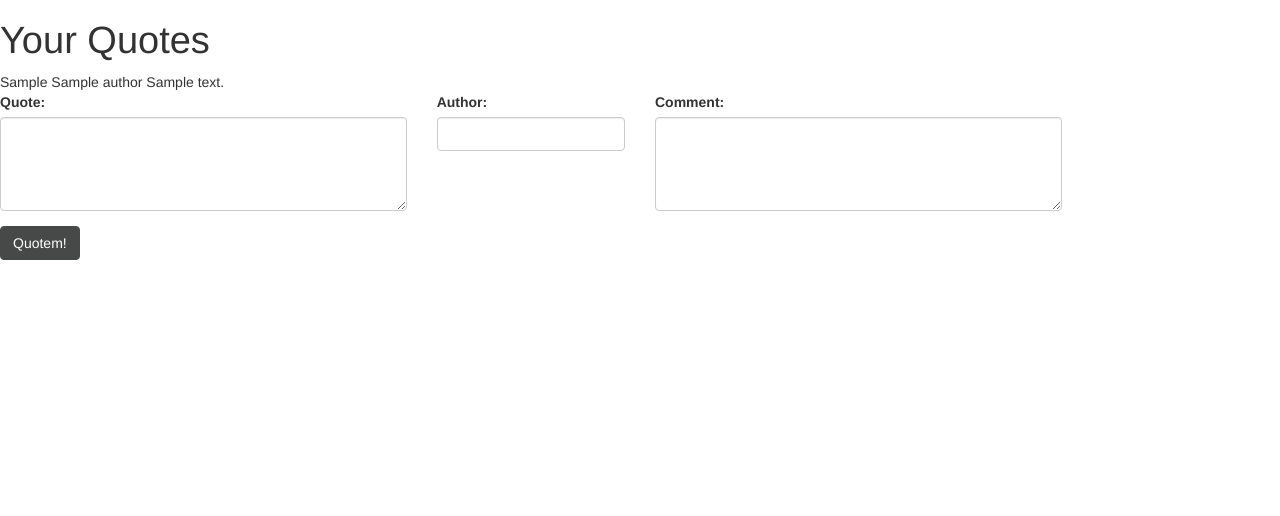
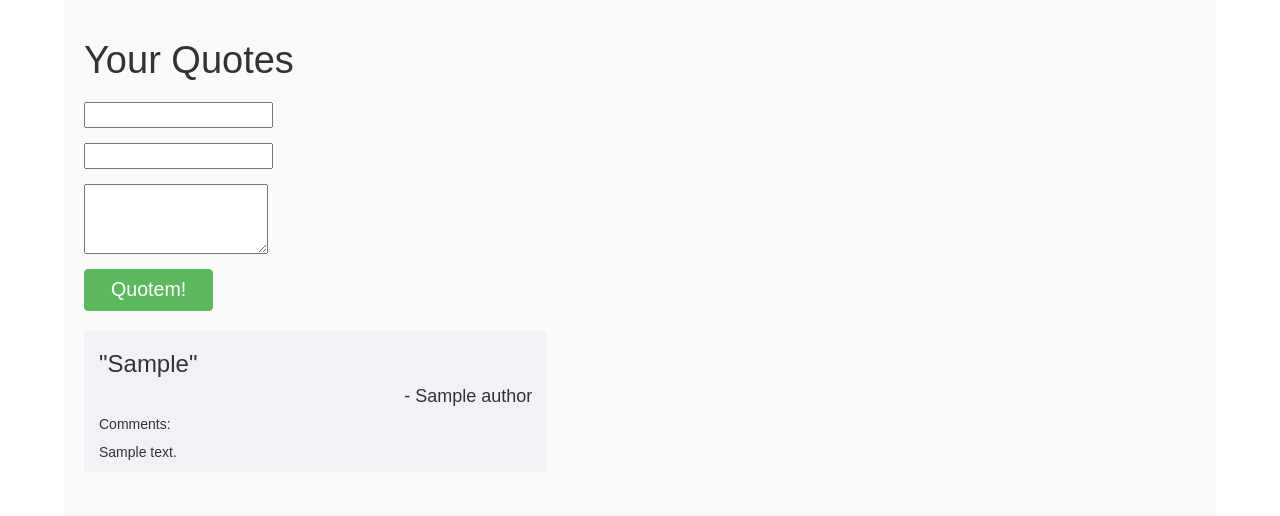
Before and after one commit to eddieberklee/quotes, a Django app: template app/templates/index.html in a window 1280 px wide. Shown: the top 516 px of the page. Run offline with Django 3.2, Linux system fonts and the light colour scheme; the template is opened without the code that fills it: values that come from a table or form of the project are taken from there, others are empty; tables that the repository leaves empty hold one stand-in row (values such as "Sample post"); form fields are guessed from the names that the template uses; some libraries are stand-ins or nearby versions.

Commit message:
adding and deleting works

```diff
--- a/app/models.py
+++ b/app/models.py
@@ -20,4 +20,4 @@ class Quote(models.Model):
     created_date = models.DateTimeField(auto_now_add=True, default=datetime.datetime.now())
     modified_date = models.DateTimeField(auto_now=True, default=datetime.datetime.now())
     def __unicode__(self):
-        return ''.join([self.quote.text, ' -', self.author.name])
+        return ''.join(['\"', self.quote, '\"', ' -', self.author.name])
--- a/app/templates/index.html
+++ b/app/templates/index.html
@@ -2,16 +2,74 @@
 
 {% block content %}
 
+<style>
+    body {
+        font-family: 'Montserrat', sans-serif;
+    }
+    h1,h2,h3,h4,h5,h6 {
+        font-family: 'Montserrat', sans-serif;
+    }
+    .autogrow {
+        position: relative;
+    }
+
+    .quote_form textarea {
+        height: 70px;
+    }
+</style>
+
 <h1>Your Quotes</h1>
 
-<div id="your-quotes">
-    {% for quote in quotes %}
-        {{ quote.quote }}
-        {{ quote.author.name }}
-        {{ quote.comment.text }}
-    {% endfor %}
+<div style="height:10px;"></div>
+
+<div class="row quote_form">
+    <div class="col-lg-6">
+        <form method="post" action="{% url add_quote %}">{% csrf_token %}
+            {{ quote_form.management_form }}
+            <div class="form-group autogrow">
+                {{ quote_form.quote }}
+            </div>
+            <div class="form-group">
+                {{ quote_form.author }}
+            </div>
+            <div class="form-group autogrow">
+                {{ quote_form.comment }}
+            </div>
+        </form>
+    </div>
 </div>
 
+<button type="button" id="quotem" class="btn btn-success" style="font-size:1.4em;padding:6px 26px;">Quotem!</button>
+
+<script>
+    $('.autogrow').each(function() {
+        var $target = $(this).find('.autogrow-target');
+        var fake = $('<div></div>');
+        fake.addClass('autogrow-clone ' + $target.attr('class'));
+        fake.attr('id','');
+        fake.css('position','absolute');
+        fake.css('top','0');
+        fake.css('left','0');
+        fake.css('height','auto');
+        fake.css('word-wrap','break-word'); // this is to wrap when there are no spaces
+        fake.css('width','100%');
+        fake.css('z-index','-99');
+        $(this).append(fake);
+        var $fake = $(this).find('.autogrow-clone');
+    });
+    $('.autogrow .autogrow-target').bind('input propertychange', function() {
+        var $autogrow = $(this).parents('.autogrow');
+        var $clone = $autogrow.find('.autogrow-clone');
+        var target_text = $(this).val();
+        target_text = $(this).val().replace(/\r?\n/g, '<br />');
+        $clone.html(target_text);
+
+        var clone_height = $clone.height();
+        $(this).css('height', clone_height+50);
+    });
+</script>
+
+<!--
 <div class="row quote_form">
     <div class="col-lg-4">
         <div class="form-group">
@@ -32,11 +90,47 @@
         </div>
     </div>
 </div>
+-->
 
-<button type="button" id="quotem" class="btn btn-default">Quotem!</button>
+<div style="height:20px;"></div>
+
+<style>
+    #your-quotes .item {
+        position: relative;
+        margin-bottom: 25px;
+    }
+    #your-quotes {
+        margin-left: 0;
+        margin-right: 0;
+    }
+    .delete-button {
+        color: #c95a60;
+        font-size: 25px;
+        position: absolute;
+        top:   -10px;
+        right: -10px;
+        visibility: hidden;
+        cursor: pointer;
+    }
+    .item:hover .delete-button {
+        visibility: visible;
+    }
+</style>
+
+<div class="row" id="your-quotes">
+    {% for quote in quotes %}
+        <div class="col-lg-5 item" style="background-color:rgba(120,100,150,0.06);" quote_id="{{ quote.id }}">
+            <div class="delete-button"><span class="glyphicon glyphicon-remove"></span></div>
+            <h3>"{{ quote.quote }}"</h1>
+            <h4 style="text-align:right;">- {{ quote.author.name }}</h3>
+            <h5>Comments:</h5>
+            <p>{{ quote.comment.text }}</p>
+        </div>
+    {% endfor %}
+</div>
 
 <script>
-    // using jQuery
+    // Setting up CSRF handling for jQuery AJAX
     function getCookie(name) {
         var cookieValue = null;
         if (document.cookie && document.cookie != '') {
@@ -81,29 +175,60 @@
         }
     });
 
+
+
     $(function() {
-        $("#quotem").click(function() {
-            var quote_text = $('.quote_form .quote_text').val();
-            var quote_author = $('.quote_form .quote_author').val();
-            var quote_comment = $('.quote_form .quote_comment').val();
-            console.log(quote_text);
-            console.log(quote_comment);
-            console.log(quote_author);
+
+        var container = document.querySelector('#your-quotes');
+        var msnry = new Masonry( container, {
+            columnWidth: 50,
+            itemSelector: '.item'
+        });
+
+        $(".delete-button").click(function() {
+            var $item = $(this).parents('.item')
+            var quote_id = $item.attr('quote_id');
+            console.log(quote_id);
             $.ajax({
                 type: 'POST',
-                url: 'add_quote/',
+                url: '{% url delete_quote %}',
                 data: {
-                    'quote_text':quote_text,
-                    'quote_author':quote_author,
-                    'quote_comment':quote_comment,
+                    'quote_id': quote_id,
                 },
                 success: function(data) {
-                    var quote = '"' + quote_text + '" -' + quote_author + '<br>' + quote_comment;
-                    $('body').append('<p>' + quote + '</p>');
                     console.log(data);
+                    $item.hide();
+                },
+                error: function(xhr, text_status, error_thrown) {
+                    console.log(xhr.responseText.slice(0,500));
+                    alert(xhr.responseText.slice(0,1900));
+                    console.log(text_status);
+                    console.log(error_thrown);
                 },
             });
         });
+
+        $("#quotem").click(function() {
+            $.ajax({
+                type: 'POST',
+                url: '{% url add_quote %}',
+                data: $('form', $('.quote_form')).serialize(),
+                success: function(data) {
+                    // data = $.parseJSON(data);
+                    // var quote = '"' + data['quote_text'] + '" -' + data['quote_author'] + '<br>' + data['quote_comment'];
+                    // $('body').append('<p>' + quote + '</p>');
+                    // console.log(data);
+                    window.location.reload();
+                },
+                error: function(xhr, text_status, error_thrown) {
+                    console.log(xhr.responseText.slice(0,500));
+                    alert(xhr.responseText.slice(0,1900));
+                    console.log(text_status);
+                    console.log(error_thrown);
+                },
+            });
+        });
+
     });
 </script>
 
--- a/app/urls.py
+++ b/app/urls.py
@@ -3,4 +3,5 @@ from django.conf.urls import patterns, include, url
 urlpatterns = patterns('',
     url(r'^$', 'app.views.index', name='index'),
     url(r'^add_quote/$', 'app.views.add_quote', name='add_quote'),
+    url(r'^delete_quote/$', 'app.views.delete_quote', name='delete_quote'),
 )
--- a/quotes/templates/base.html
+++ b/quotes/templates/base.html
@@ -2,6 +2,7 @@
 <html>
 <head>
     <title>{% block title %}{% endblock %}</title>
+    <link rel='stylesheet' href='/static/css/fonts.css' type='text/css'>
     <link rel='stylesheet' href='/static/css/reset.css' type='text/css'>
     <link rel='stylesheet' href='/static/css/bootstrap.css' type='text/css'>
     <link rel='stylesheet' href='/static/css/bootstrap-glyphicons.css' type='text/css'>
@@ -10,9 +11,20 @@
     <meta name="viewport" content="width=device-width, initial-scale=1.0">
     <script src="/static/js/jquery-1.10.2.min.js"></script>
     <script src="/static/js/bootstrap.js"></script>
+    <script src="/static/js/masonry.min.js"></script>
 </head>
 <body>
-    {% block content %}
-    {% endblock %}
+    <style>
+        #container {
+            width: 90%;
+            margin: 0 auto;
+            padding: 20px;
+            background-color: rgba(200,200,220,0.1);
+        }
+    </style>
+    <div id="container">
+        {% block content %}
+        {% endblock %}
+    </div>
 </body>
 </html
```
Also changed, not shown: app/views.py (+44 -21 lines).
